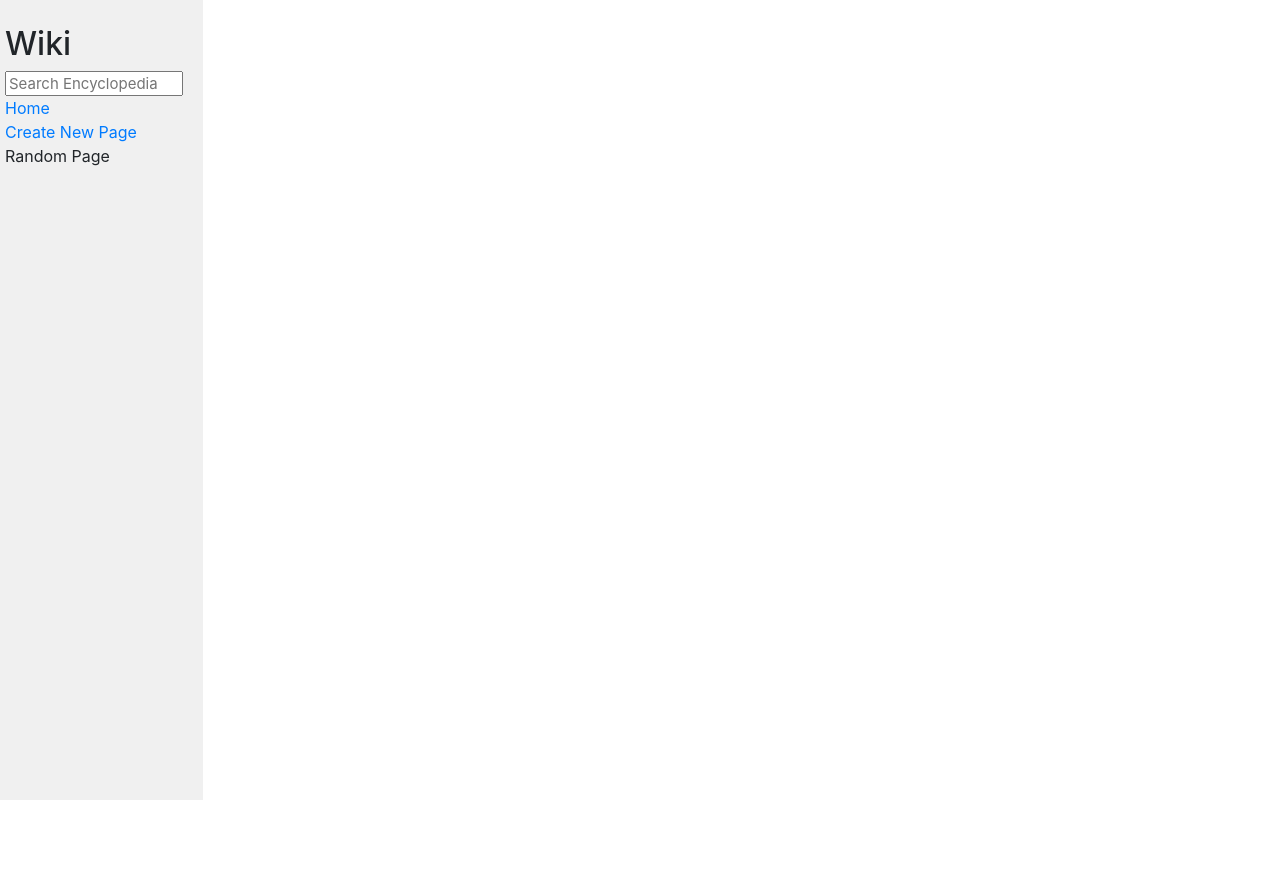
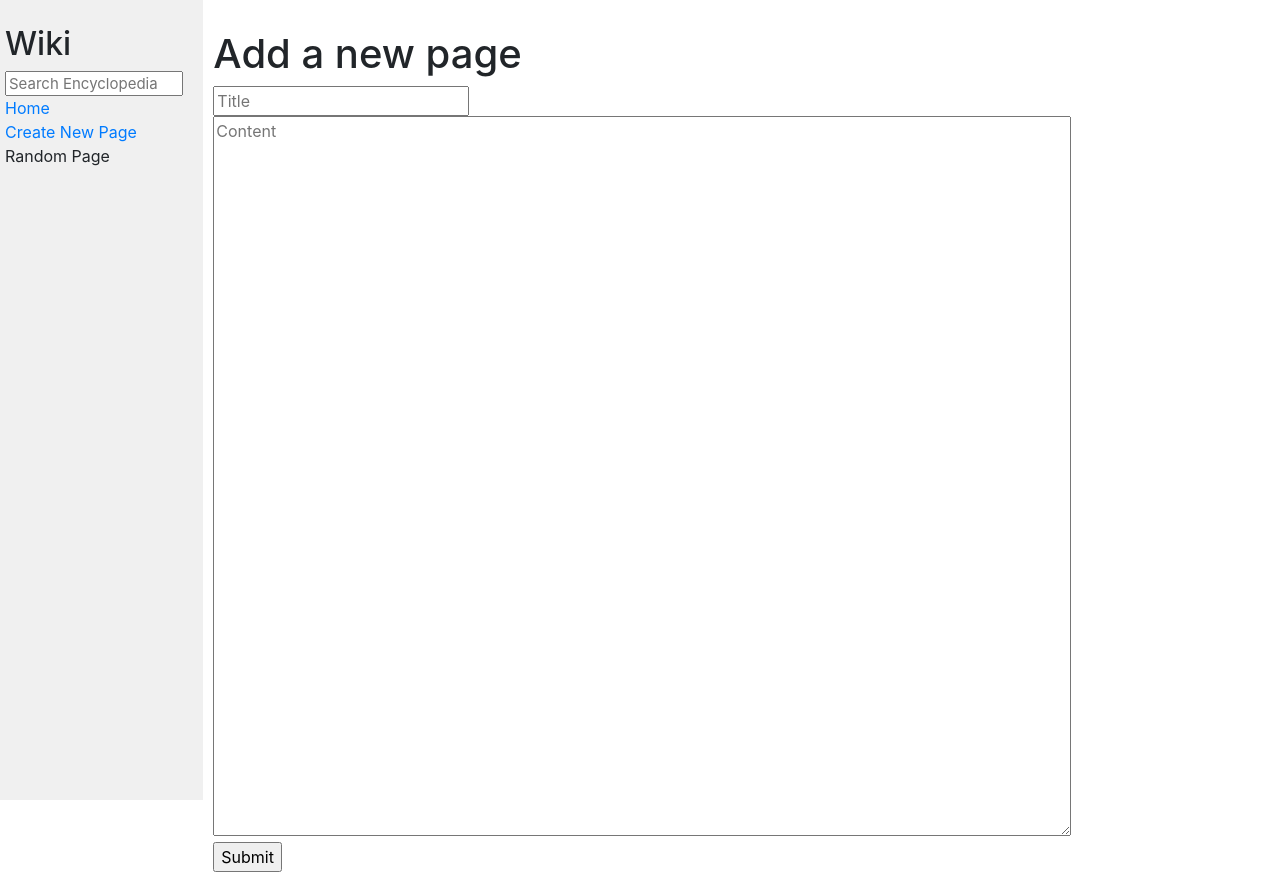
Before and after one commit to aliguzmanadan/Wiki_Django_WebApp, a Django app: page /newpage in a window 1280 px wide. Before the commit the page ends 800 px from the top, so only its background shows below. Run offline with Django 3.2, Linux system fonts and the light colour scheme; some libraries are stand-ins or nearby versions.

Commit message:
New page

```diff
--- a/encyclopedia/templates/encyclopedia/newpage.html
+++ b/encyclopedia/templates/encyclopedia/newpage.html
@@ -1 +1,20 @@
 {% extends "encyclopedia/layout.html" %}
+
+{% block title %}
+    Create new page
+{% endblock %}
+
+{% block body %}
+    {% if new_entry %}
+        <h1>Add a new page</h1>
+        <form action="{% url 'encyclopedia:newpage'%}", method="POST">
+            {% csrf_token%}
+            <div>{{ form.title}} </div>
+            <div>{{ form.content}} </div>
+            <input type="submit">
+        </form>
+    {% else %}
+        <h1>Error: This entry title already exists</h1>
+    {% endif %}
+
+{% endblock %}
--- a/encyclopedia/views.py
+++ b/encyclopedia/views.py
@@ -1,9 +1,15 @@
+#from logging import _FormatStyle
 from django.http.response import HttpResponse, HttpResponseRedirect
 from django.shortcuts import render
 import markdown2
 from django.urls import reverse
+from django import forms
 
 from . import util
+
+class NewPageForm(forms.Form):
+    title = forms.CharField(label= "Tilte", widget=forms.TextInput(attrs={'placeholder': 'Title'}))
+    content = forms.CharField(label= "Content", widget=forms.Textarea(attrs={'placeholder': 'Content'}))
 
 
 def index(request):
@@ -37,4 +43,35 @@ def search(request):
     })
 
 def newpage(request):
-    return render(request, "encyclopedia/newpage.html")
+    #Booloean var to check whether we are adding a new entry
+    new_entry = True
+
+    if request.method == "POST":
+
+        # Take in the data the user submitted and save it as form
+        form = NewPageForm(request.POST)
+
+        # Check if form data is valid (server-side)
+        if form.is_valid():
+
+            # Isolate the title and the content from the form
+            title = form.cleaned_data["title"]
+            content = form.cleaned_data["content"]
+
+            #Check wheter it is a new entry
+            if title in util.list_entries():
+                new_entry = False
+            else:
+                #Create a new file
+                f = open(f"entries/{title}.md", 'x')
+                f.write(content)
+                f.close()
+
+                #display new page
+                return entry(request, title)
+
+
+    return render(request, "encyclopedia/newpage.html", {
+        "new_entry": new_entry,
+        "form": NewPageForm()
+    })
```
Also changed, not shown: entries/sdv.md (added, +1 -0 lines), entries/sdvsdv.md (added, +1 -0 lines), entries/svsfbvsfbv.md (added, +1 -0 lines), entries/wd.md (added, +1 -0 lines).
